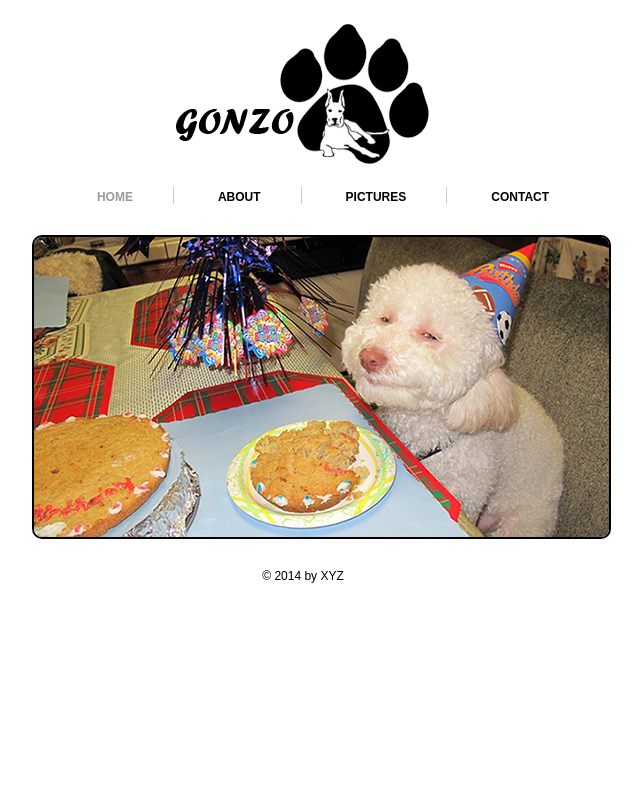
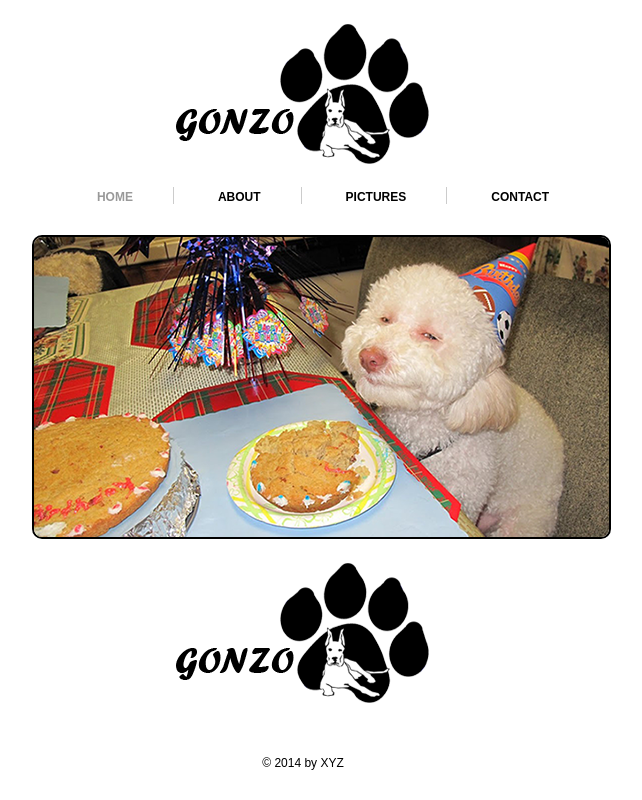
Before and after one commit to ludekhl/Testing-repo, a plain HTML site: page index.html in a window 1280 px wide. Shown: the whole page, without its empty margins (337-979 px from the left). Drawn offline with Linux system fonts and the light colour scheme.

Commit message:
Made a quick changes

```diff
--- a/index.html
+++ b/index.html
@@ -20,7 +20,7 @@
 
 	</div>
 
-<!--==========================Header Ends======================================-->
+<!--=Header Ends======================================-->
 
 <!--==============================Navigatin starts=============================-->
 
@@ -43,6 +43,19 @@
 				<li><a href="#"><img src="images/slide3.png" alt="" /></a></li>
 			</ul>
 		</div>
+
+    <!--Header Starts-->
+
+	<div class="header">
+
+		<div class="logo">
+
+			<h1><a href="#">GONZO</a></h1>
+
+		</div>
+
+	</div>
+
 
 <!--==============================Slider   Ends==============================-->
 
```
